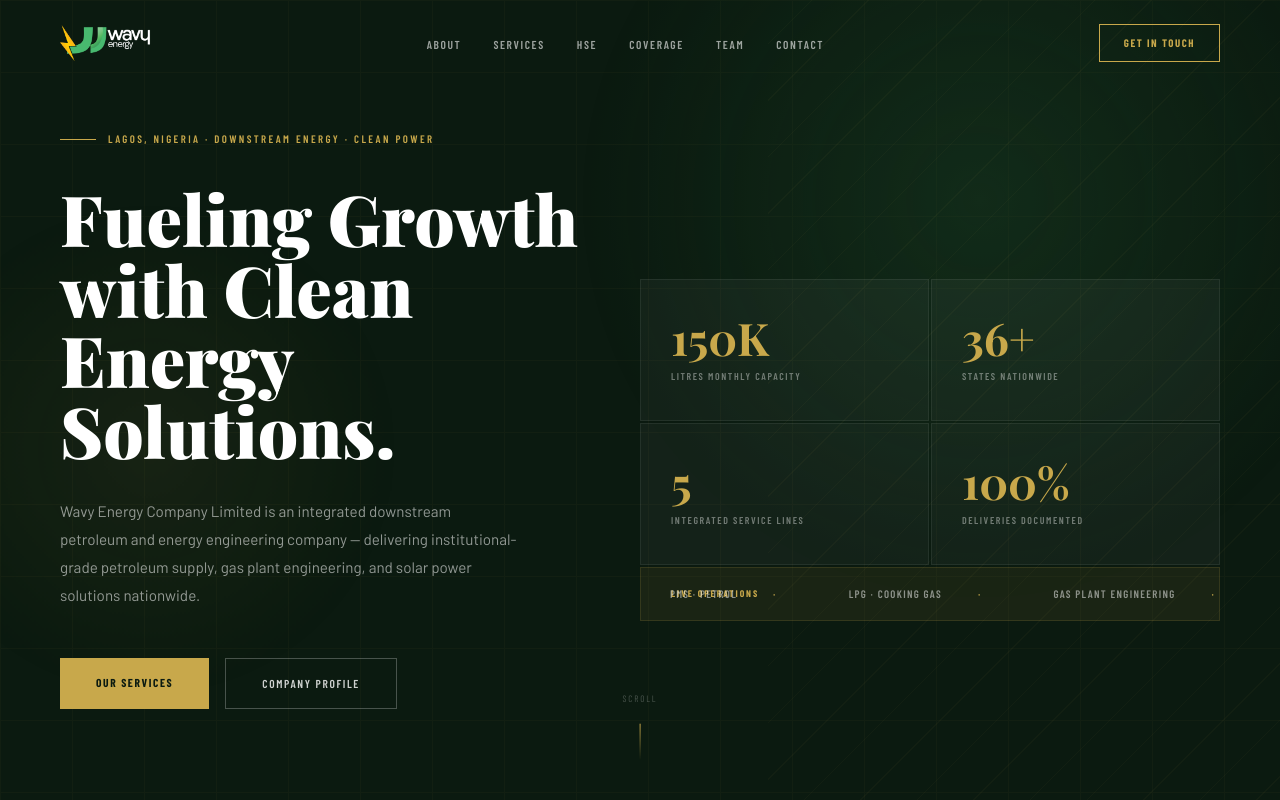
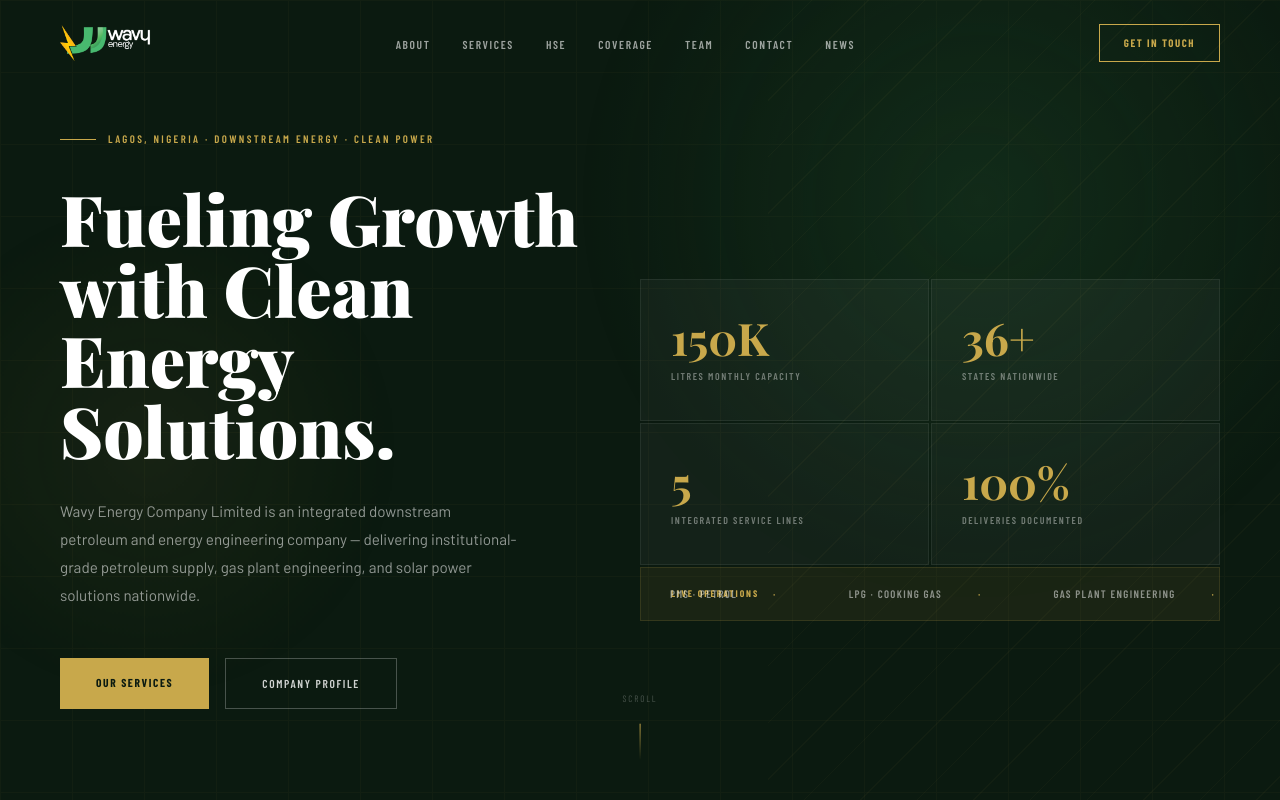
Before and after one commit to Onyekachi-Chidiebere/wavy-energy, a Next.js app: page / in a window 1280 px wide. Shown: the top 800 px of the page. Built offline with nearby package versions, Linux system fonts and the light colour scheme; no server answers; the database is empty; a web font is replaced by a local one.

Commit message:
added news page

```diff
--- /dev/null
+++ b/app/news/page.jsx
@@ -0,0 +1,4 @@
+const News=()=>{
+    return 'News'
+}
+export default News
--- a/app/page.tsx
+++ b/app/page.tsx
@@ -5,6 +5,7 @@ import { createClient } from "@/utils/supabase/client";
 import logo from "./images/logo.png";
 import Image from "next/image";
 import "./wavy.css";
+import Link from "next/link";
 
 interface SiteContent {
   hero_title: string;
@@ -323,6 +324,9 @@ export default function Home() {
           </li>
           <li>
             <a href="#contact">Contact</a>
+          </li>
+          <li>
+            <Link href="/news">News</Link>
           </li>
         </ul>
         <button
```
